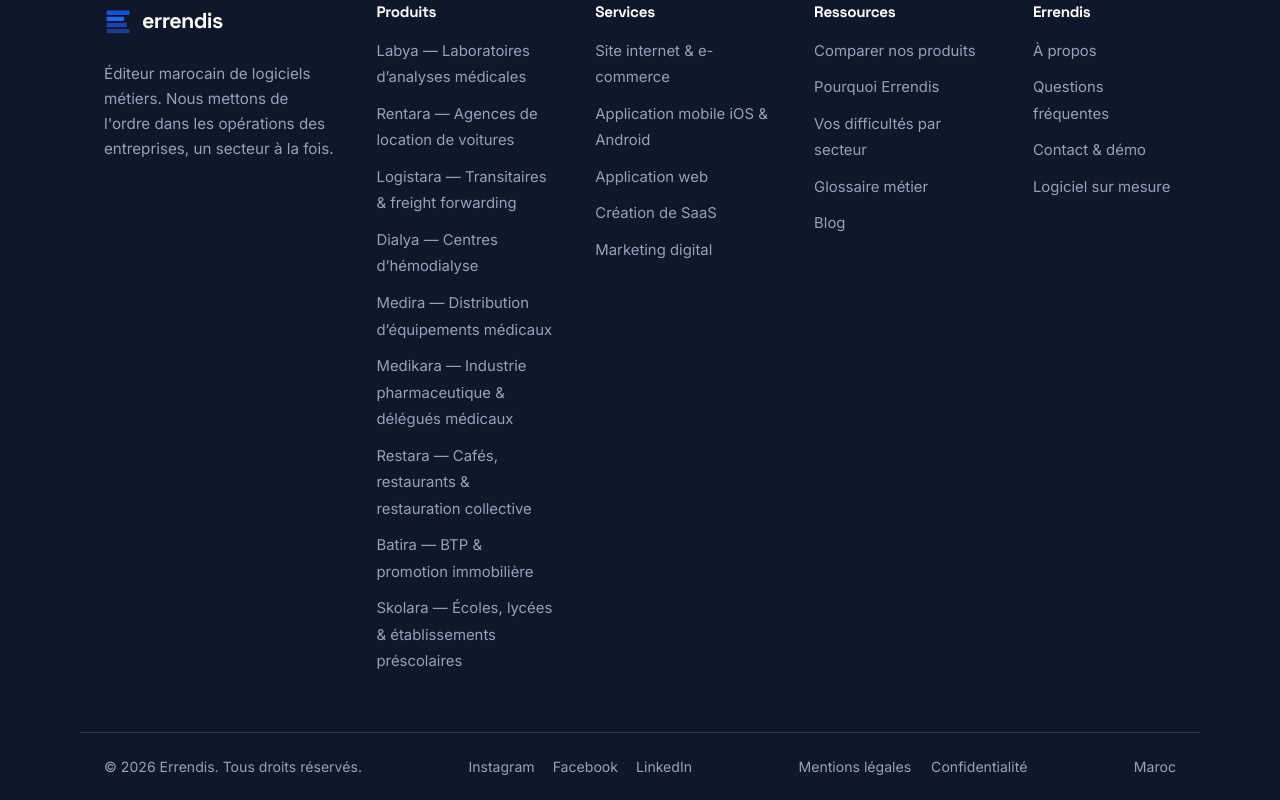
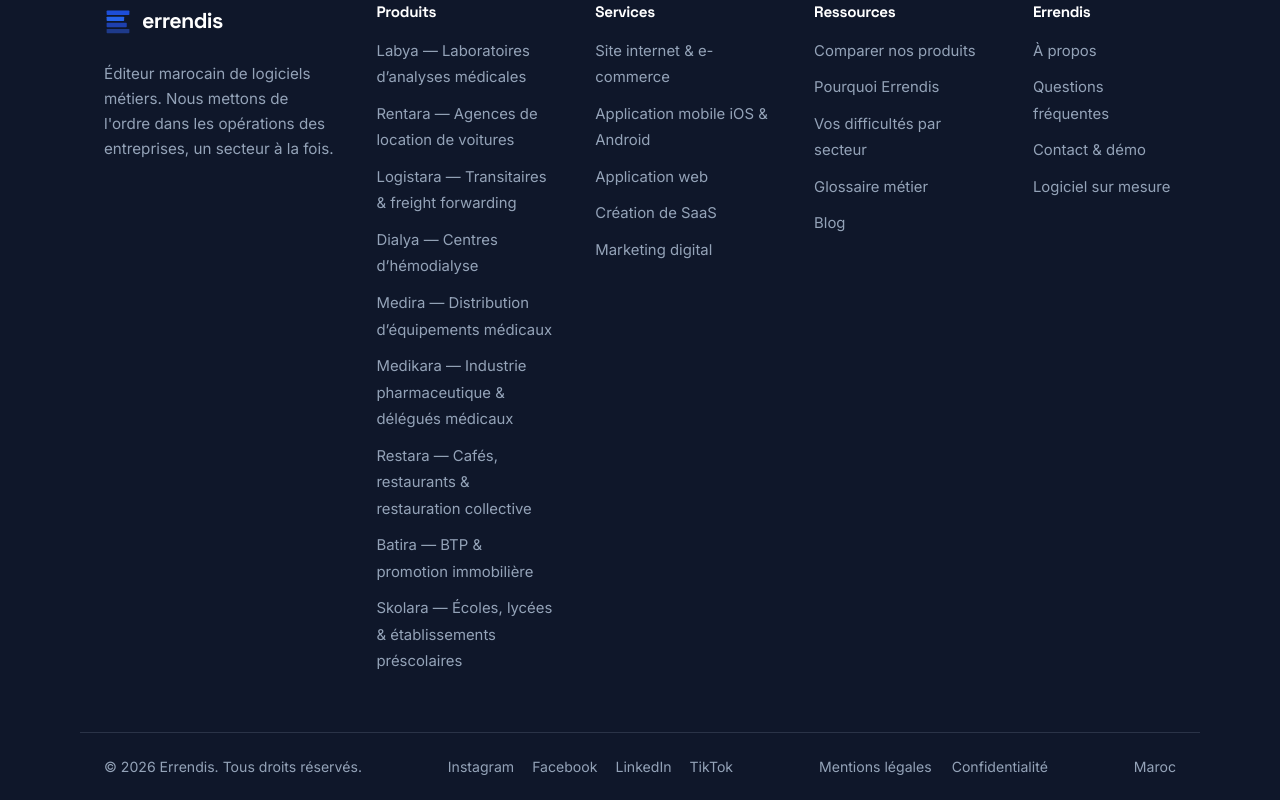
Before and after one commit to Khalil-benchekroun/errendis, a Next.js app: page / in a window 1280 px wide. Shown: the part 6884-7684 px from the top of the page. Built offline with nearby package versions, Linux system fonts and the light colour scheme.

Commit message:
Add TikTok link to footer

```diff
--- a/components/Footer.jsx
+++ b/components/Footer.jsx
@@ -91,6 +91,9 @@
           <a href="https://www.linkedin.com/company/errendis/" target="_blank" rel="noopener noreferrer" aria-label="Errendis sur LinkedIn">
             LinkedIn
           </a>
+          <a href="https://www.tiktok.com/@errendis" target="_blank" rel="noopener noreferrer" aria-label="Errendis sur TikTok">
+            TikTok
+          </a>
         </div>
         <div style={{ display: 'flex', gap: 20 }}>
           <Link href="/mentions-legales">Mentions légales</Link>
```
